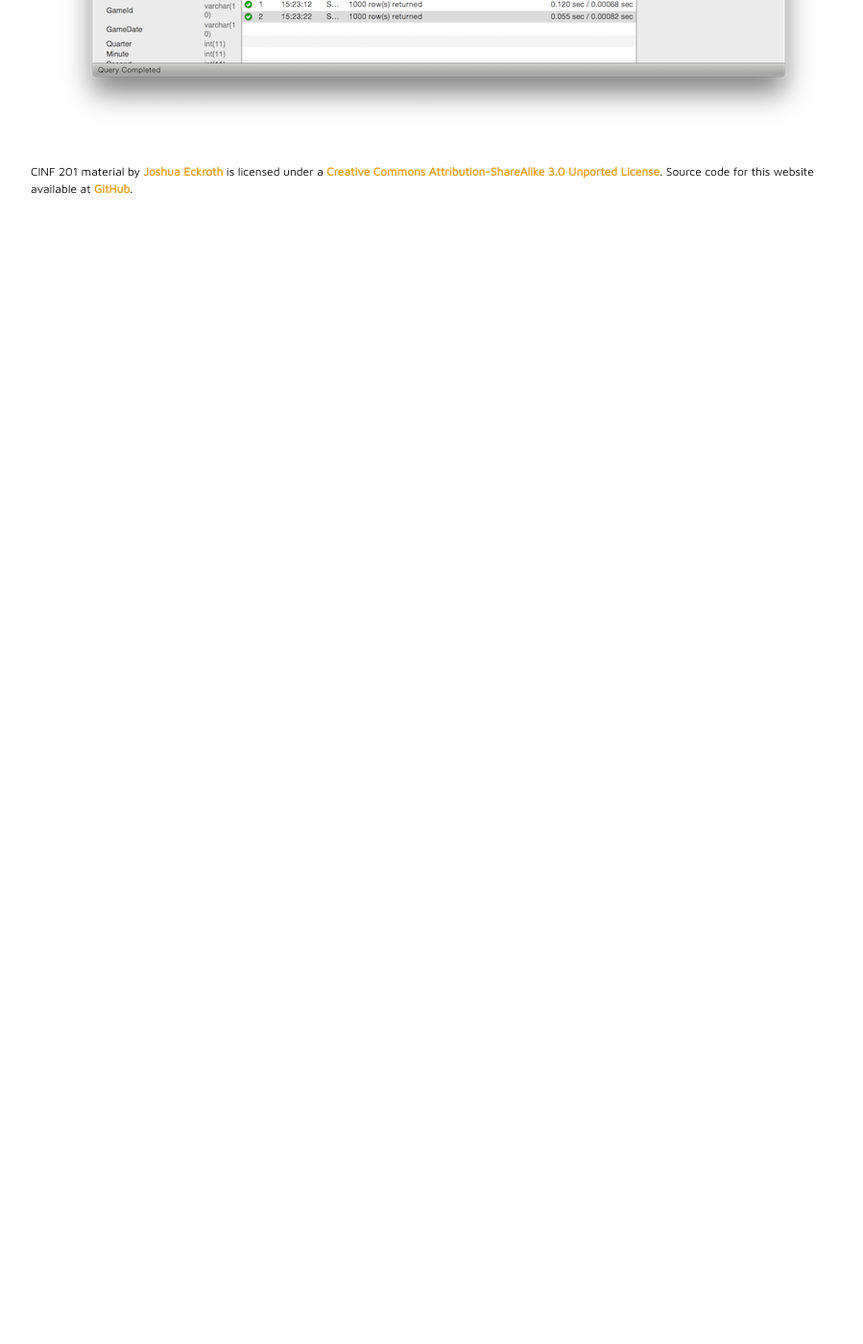
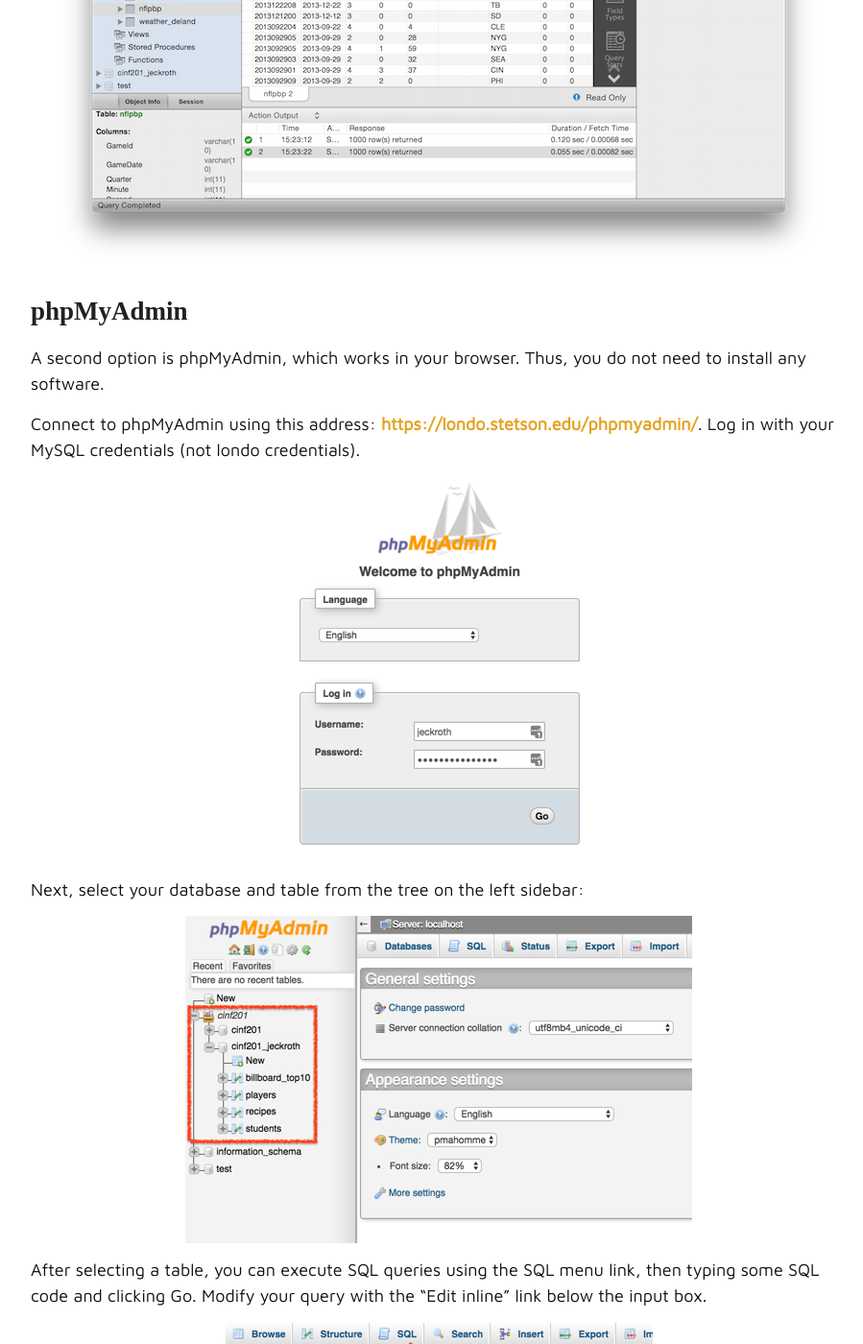
Before and after one commit to joshuaeckroth/cinf201-website, a Jekyll site: the page built from notes/mysql-guis.md, in a window 1280 px wide and 1400 px high, scrolled down 3769 px. Shown: the whole window at 96% size, without its empty margins (183-1082 px from the left). Built offline with Jekyll 4.4.1, drawn with Linux system fonts in a browser that asks for light colours; some web fonts are replaced; before the commit the page ends 3995 px from its top, so only the background shows below that; some of the changed text lies outside the part shown.

Commit message:
Added phpMyAdmin to MySQL GUIs, added demo days schedule

```diff
--- a/notes/mysql-guis.md
+++ b/notes/mysql-guis.md
@@ -31,3 +31,20 @@ Assuming the connection was set up properly, you will now see several panes. On
 Expand a database in the lower-left pane and select a table. Right-click and choose to select the first 1000 rows. The middle pane will update to show the SQL query generated and executed, plus the results in a spreadsheet form.
 
 ![MySQL Workbench](/images/mysql-workbench-5.png)
+
+
+## phpMyAdmin
+
+A second option is phpMyAdmin, which works in your browser. Thus, you do not need to install any software.
+
+Connect to phpMyAdmin using this address: [https://londo.stetson.edu/phpmyadmin/](https://londo.stetson.edu/phpmyadmin/). Log in with your MySQL credentials (not londo credentials).
+
+![phpMyAdmin Login](/images/phpmyadmin-login.png)
+
+Next, select your database and table from the tree on the left sidebar:
+
+![phpMyAdmin Select Database](/images/phpmyadmin-selectdb.png)
+
+After selecting a table, you can execute SQL queries using the SQL menu link, then typing some SQL code and clicking Go. Modify your query with the "Edit inline" link below the input box.
+
+![phpMyAdmin Query](/images/phpmyadmin-query.png)
```
Also changed, not shown: assignments/demo-days.md (added, +40 -0 lines), images/phpmyadmin-login.png (added), images/phpmyadmin-query.png (added), images/phpmyadmin-selectdb.png (added).
